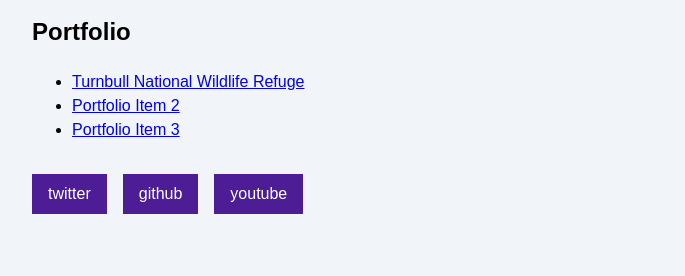
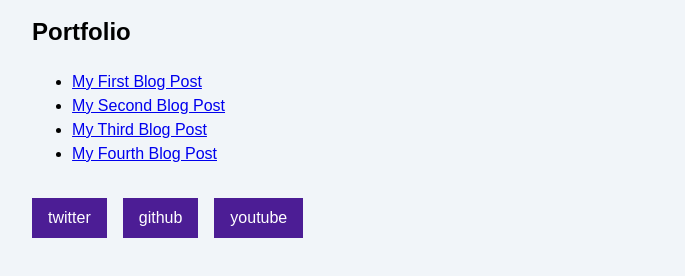
Before and after one commit to amagallon41/NewDigitalGarden, an Astro site: page /portfolio in a window 1280 px wide. Shown: the part 240-516 px from the top of the page, without its empty margins (268-953 px from the left). Built offline with nearby package versions, Linux system fonts and the light colour scheme; Astro itself is replaced by a stand-in of ours.

Commit message:
portfolio links

```diff
--- a/src/pages/portfolio.astro
+++ b/src/pages/portfolio.astro
@@ -9,11 +9,9 @@
 ---
 <BaseLayout pageTitle={pageTitle}>
 	<h2>Portfolio</h2>
-  <nav>
-    <ul>
-      <li><a href="src/pages/portfolio/project-1.md">Turnbull National Wildlife Refuge</a></li>
-      <li><a href="src/pages/portfolio/project-2.md">Portfolio Item 2</a></li>
-      <li><a href="src/pages/portfolio/project-3.md">Portfolio Item 3</a></li>
-    </ul>
-  </nav>
+
+  <ul>
+    {allPosts.map((post) => <PortfolioPost url={post.url} title={post.frontmatter.title} />)}
+  </ul>
+
   </BaseLayout>
```
